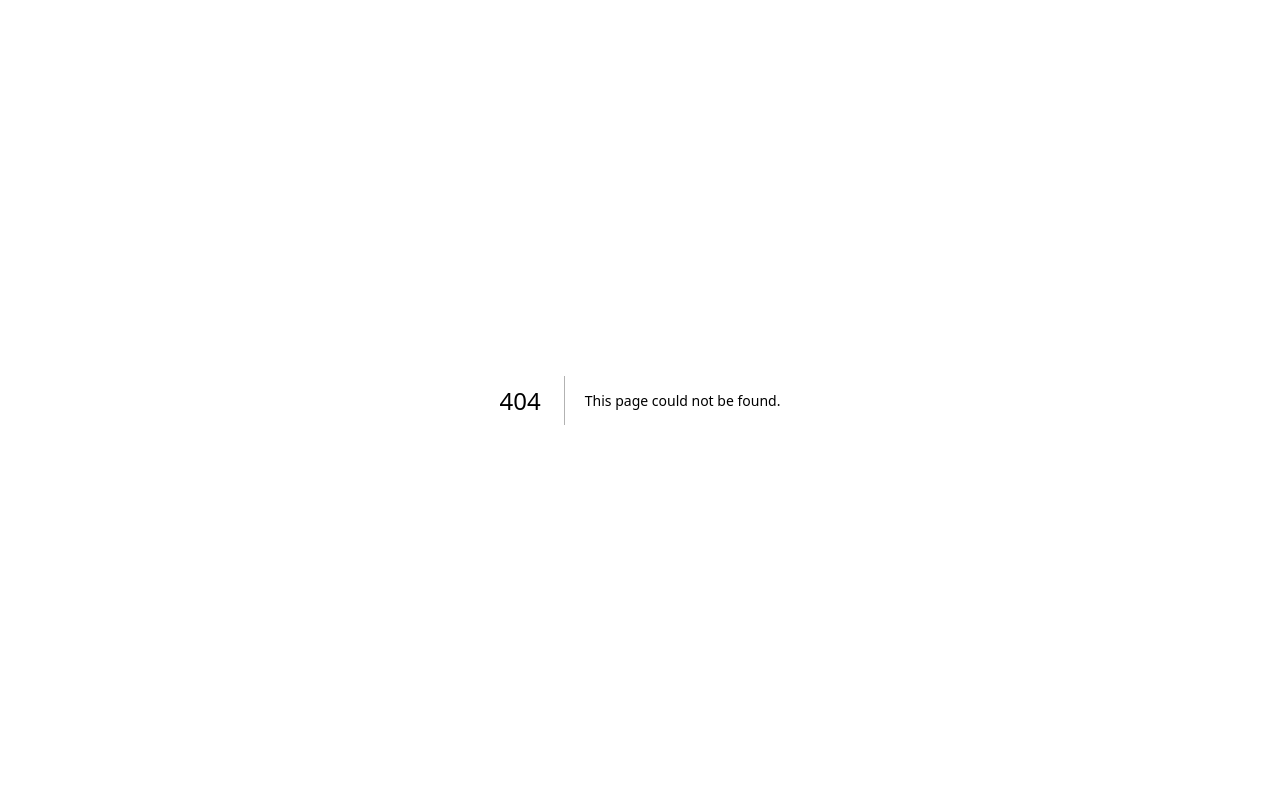
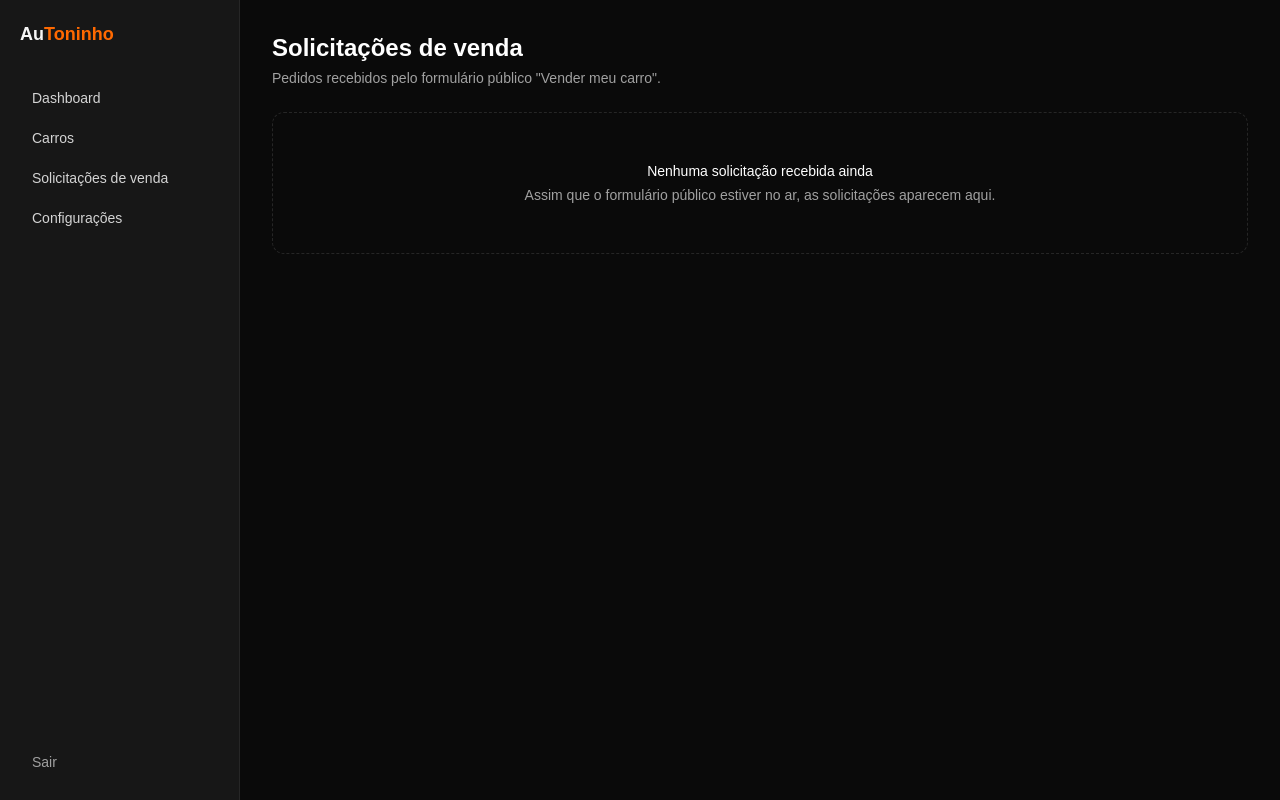
Before and after one commit to bruno-andrade/toninho, a Next.js app: page /admin/sell-requests in a window 1280 px wide. Before the commit this address had no page. Built offline with nearby package versions, Linux system fonts and the light colour scheme.

Commit message:
feat(admin): add sell requests list and detail screen shells
Telas de leitura para o fluxo 'Vender meu carro' (docs/ADMIN_ROUTES.md, seções
4.6/4.7) — aguardando o formulário público e a tabela seller_submissions.

```diff
--- /dev/null
+++ b/app/admin/(protected)/sell-requests/[id]/page.tsx
@@ -0,0 +1,20 @@
+import type { Metadata } from "next"
+
+export const metadata: Metadata = { title: "Solicitação de venda" }
+
+export default async function SellRequestDetailPage(props: PageProps<"/admin/sell-requests/[id]">) {
+  const { id } = await props.params
+
+  return (
+    <div className="flex flex-col gap-6">
+      <header>
+        <h1 className="text-2xl font-bold text-white">Solicitação de venda</h1>
+        <p className="mt-1 text-sm text-neutral-400">ID: {id}</p>
+      </header>
+      <div className="rounded-xl border border-dashed border-neutral-800 p-10 text-center text-sm text-neutral-400">
+        Detalhe ainda não conectado ao banco de dados — ver{" "}
+        <code className="rounded bg-neutral-800 px-1.5 py-0.5 text-xs">docs/ADMIN_ROUTES.md</code> (seção 4.7).
+      </div>
+    </div>
+  )
+}
--- /dev/null
+++ b/app/admin/(protected)/sell-requests/page.tsx
@@ -0,0 +1,23 @@
+import type { Metadata } from "next"
+
+export const metadata: Metadata = { title: "Solicitações de venda" }
+
+export default function SellRequestsPage() {
+  return (
+    <div className="flex flex-col gap-6">
+      <header>
+        <h1 className="text-2xl font-bold text-white">Solicitações de venda</h1>
+        <p className="mt-1 text-sm text-neutral-400">
+          Pedidos recebidos pelo formulário público &quot;Vender meu carro&quot;.
+        </p>
+      </header>
+
+      <div className="rounded-xl border border-dashed border-neutral-800 p-12 text-center">
+        <p className="text-sm font-medium text-white">Nenhuma solicitação recebida ainda</p>
+        <p className="mt-1 text-sm text-neutral-400">
+          Assim que o formulário público estiver no ar, as solicitações aparecem aqui.
+        </p>
+      </div>
+    </div>
+  )
+}
```
